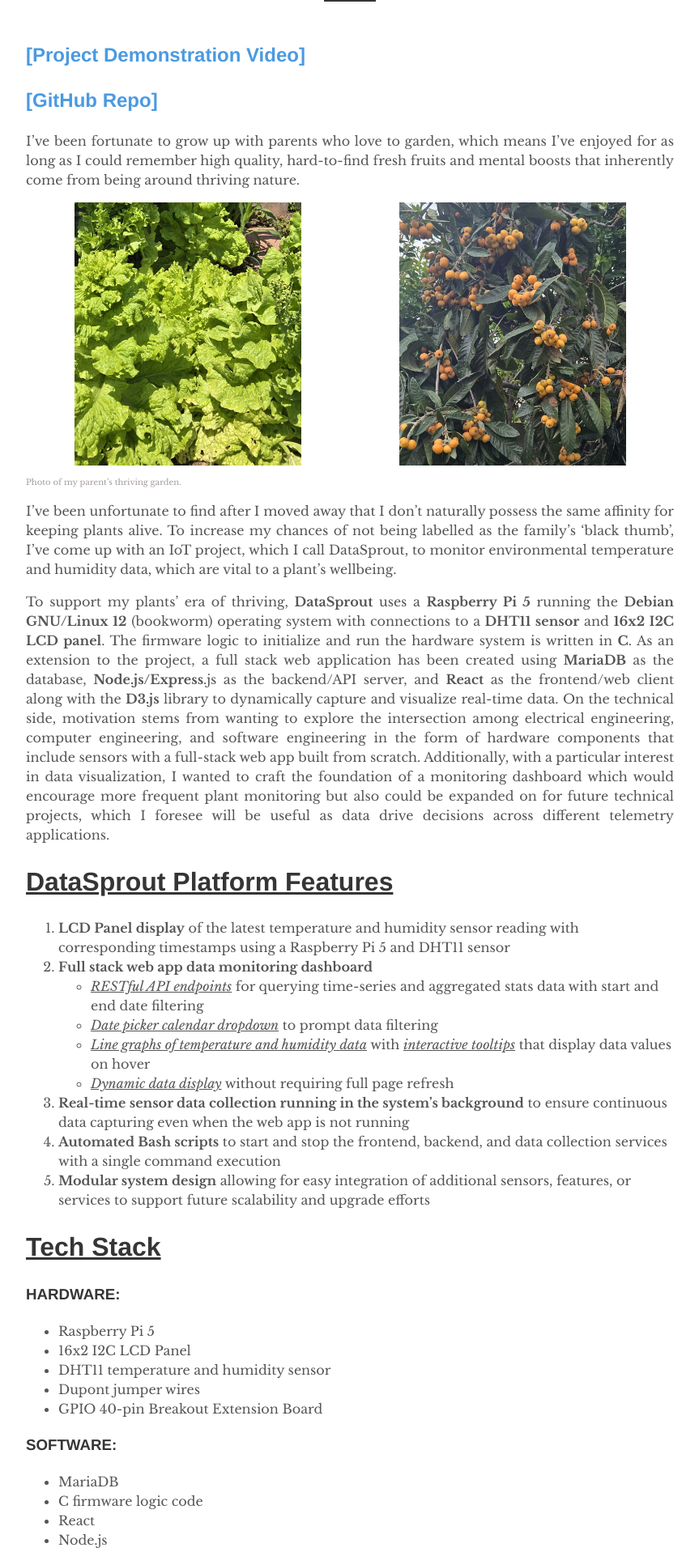
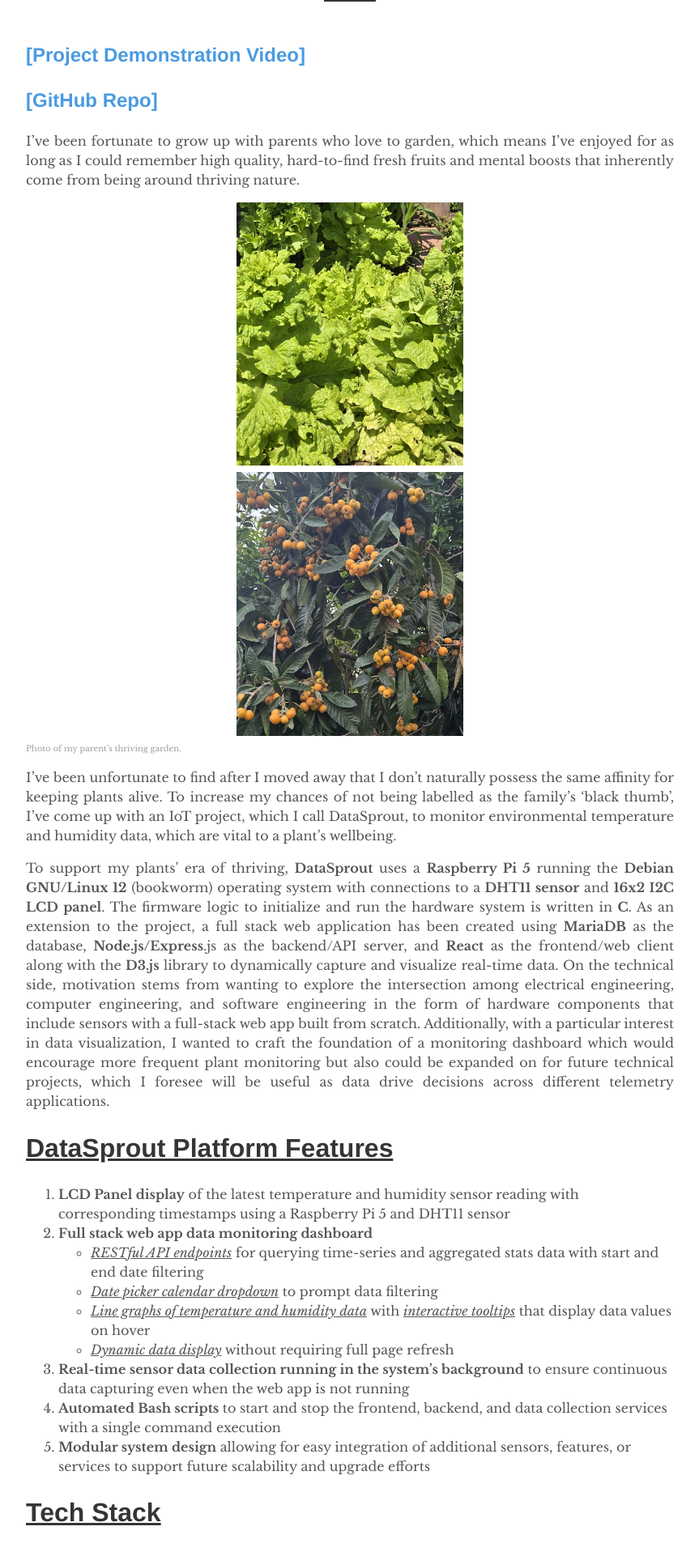
Before and after one commit to jackiechanmakes/jackiechanmakes.github.io, a Jekyll site: the page built from _posts/2025-04-19-plant-monitor.md, in a window 1280 px wide. Shown: the part 416-2333 px from the top of the page at 81% size, without its empty margins (208-1071 px from the left). Built offline with Jekyll 4.4.1, drawn with Linux system fonts in a browser that asks for light colours; comment, search, counter and statistics services are not loaded.

Commit message:
Add formatting

```diff
--- a/assets/css/style.css
+++ b/assets/css/style.css
@@ -7,11 +7,11 @@
 }
 
 .image-row{
-    display: flex;
+    /* display: flex; */
     justify-content: center;
     gap: 2px;
     margin: 5px auto;
-    font-size: 0;
+    /* font-size: 0; */
 }
 
 .image-row img {
```
